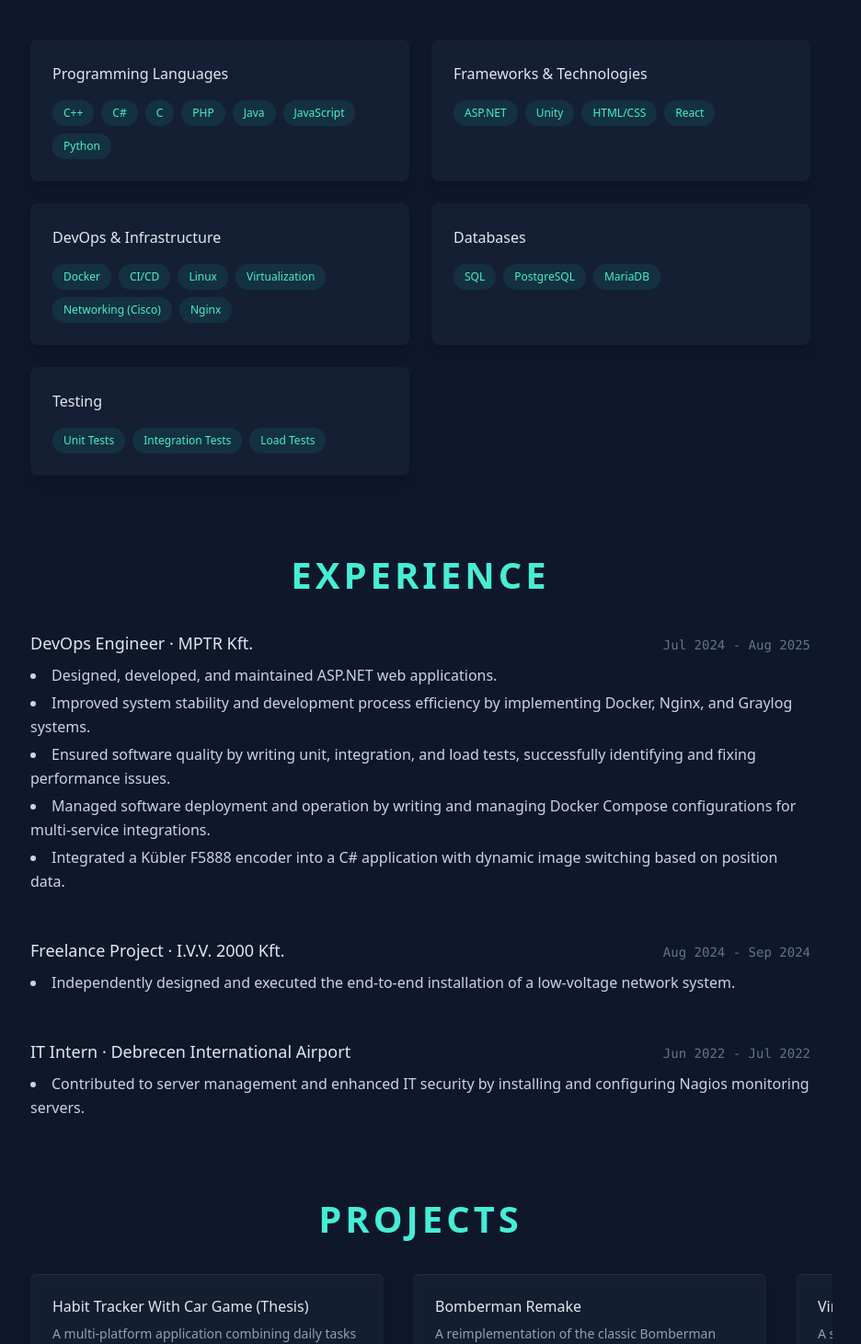
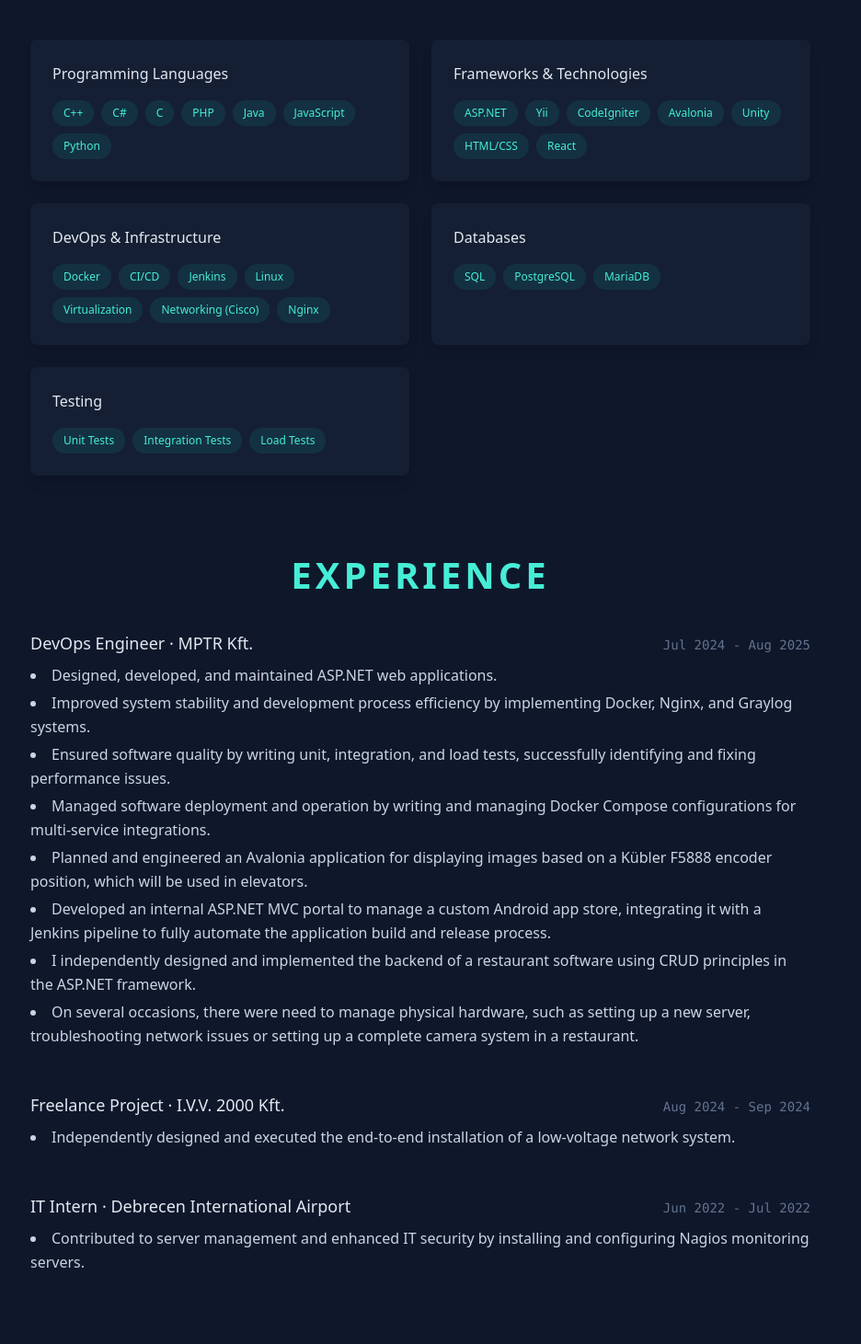
Before and after one commit to zsonbi/portfolio, a React (Vite) app: page / in a window 1280 px wide. Shown: the part 653-2114 px from the top of the page at 92% size, without its empty margins (183-1119 px from the left). Built offline with nearby package versions, Linux system fonts and the light colour scheme.

Commit message:
Tweaked the content a bit and fixed the title

```diff
--- a/index.html
+++ b/index.html
@@ -4,7 +4,7 @@
     <meta charset="UTF-8" />
     <link rel="icon" href="./src/assets/icon.png" />
     <meta name="viewport" content="width=device-width, initial-scale=1.0" />
-    <title>Vite + React</title>
+    <title>Zsombor Dér - Portfolio</title>
   </head>
   <body>
     <div id="root"></div>
--- a/src/App.jsx
+++ b/src/App.jsx
@@ -98,7 +98,7 @@ function App() {
             </Section>
 
             {/* --- Projects Section --- */}
-            <Section title="Projects" id="projects">
+            <Section title="Personal Projects" id="projects">
               <DraggableProjects projects={projects} />
             </Section>
 
--- a/src/modules/Data.jsx
+++ b/src/modules/Data.jsx
@@ -8,8 +8,8 @@ const portfolioData = {
     about: "Recent Computer Science BSc graduate from ELTE with a passion for solving complex, large-scale problems. I see challenges as opportunities for growth and actively apply new technologies in my personal and professional projects. My home lab, where I experiment with networking and servers, is a testament to my hands-on approach to learning and development.",
     skills: {
       "Programming Languages": ["C++", "C#", "C", "PHP", "Java", "JavaScript", "Python"],
-      "Frameworks & Technologies": ["ASP.NET", "Unity", "HTML/CSS", "React"],
-      "DevOps & Infrastructure": ["Docker", "CI/CD", "Linux", "Virtualization", "Networking (Cisco)", "Nginx"],
+      "Frameworks & Technologies": ["ASP.NET","Yii", "CodeIgniter", "Avalonia", "Unity", "HTML/CSS", "React"],
+      "DevOps & Infrastructure": ["Docker", "CI/CD", "Jenkins", "Linux", "Virtualization", "Networking (Cisco)", "Nginx"],
       "Databases": ["SQL", "PostgreSQL", "MariaDB"],
       "Testing": ["Unit Tests", "Integration Tests", "Load Tests"],
     },
@@ -23,7 +23,10 @@ const portfolioData = {
           "Improved system stability and development process efficiency by implementing Docker, Nginx, and Graylog systems.",
           "Ensured software quality by writing unit, integration, and load tests, successfully identifying and fixing performance issues.",
           "Managed software deployment and operation by writing and managing Docker Compose configurations for multi-service integrations.",
-          "Integrated a Kübler F5888 encoder into a C# application with dynamic image switching based on position data."
+          "Planned and engineered an Avalonia application for displaying images based on a Kübler F5888 encoder position, which will be used in elevators.",
+          "Developed an internal ASP.NET MVC portal to manage a custom Android app store, integrating it with a Jenkins pipeline to fully automate the application build and release process.",
+          "I independently designed and implemented the backend of a restaurant software using CRUD principles in the ASP.NET framework.",
+          "On several occasions, there were need to manage physical hardware, such as setting up a new server, troubleshooting network issues or setting up a complete camera system in a restaurant.",
         ]
       },
       {
@@ -47,7 +50,7 @@ const portfolioData = {
       {
         name: "Habit Tracker With Car Game (Thesis)",
         description: "A multi-platform application combining daily tasks with gamification (Smashy road inspired car game), built with a client-server architecture.",
-        tags: ["Unity", "C#", "API", "Client-Server", "ASP.NET", "Docker"],
+        tags: ["Unity", "C#", "API", "Client-Server", "ASP.NET", "Docker", "Unity"],
         link: "https://zsonbi.github.io/Thesis/game/",
         code: "https://github.com/zsonbi/Thesis"
       },
```
